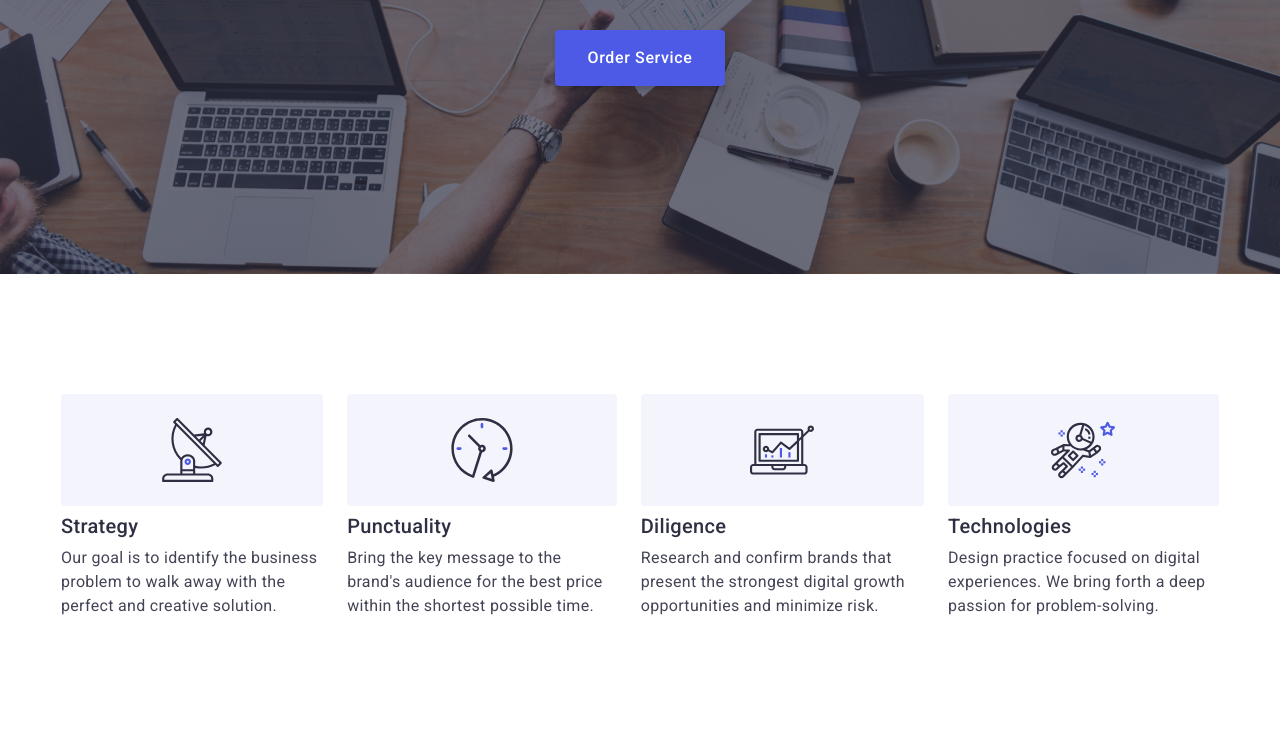
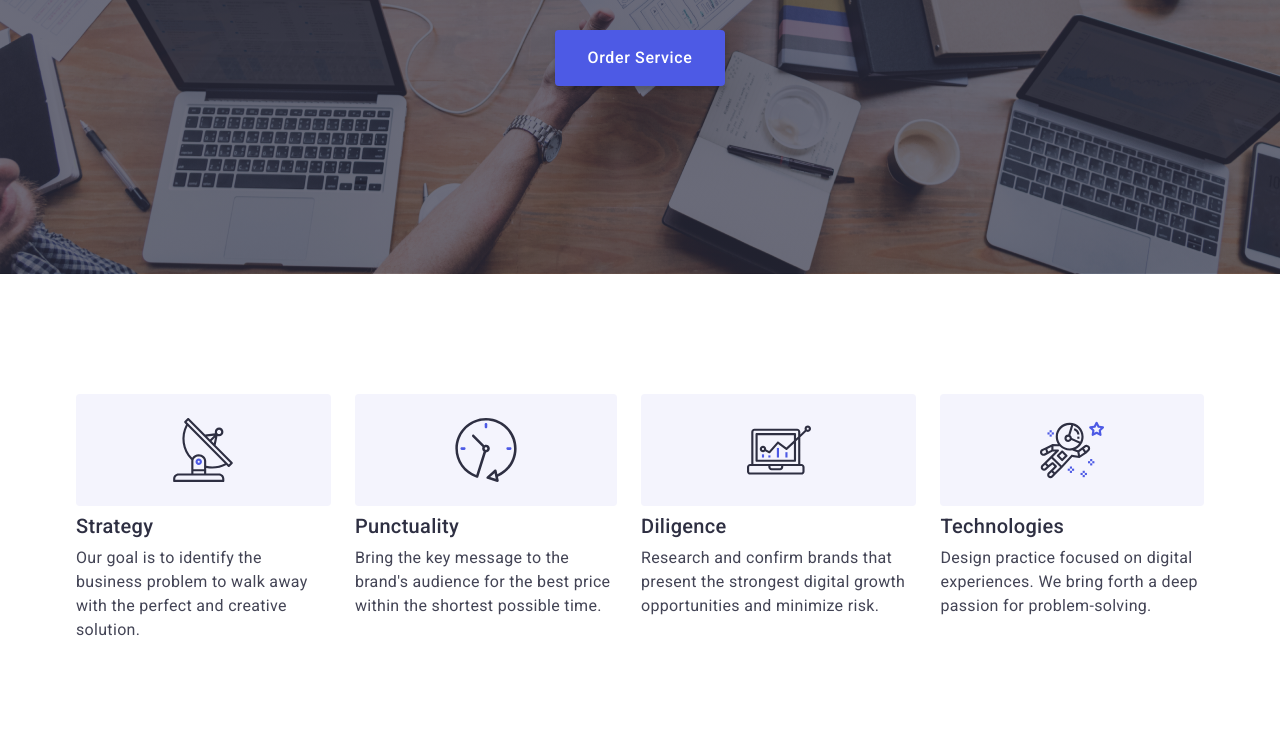
Before and after one commit to MenkivOleg/goit-markup-hw-05, a plain HTML site: page index.html in a window 1280 px wide. Shown: the part 399-1134 px from the top of the page. Drawn offline with nearby package versions, Linux system fonts and the light colour scheme.

Commit message:
Update styles.css

```diff
--- a/css/styles.css
+++ b/css/styles.css
@@ -44,11 +44,6 @@ img {
   list-style: none;
 }
 
-*,
-*::before,
-*::after {
-  box-sizing: inherit;
-}
 /*========================Components========================*/
 
 .visually-hidden {
```
